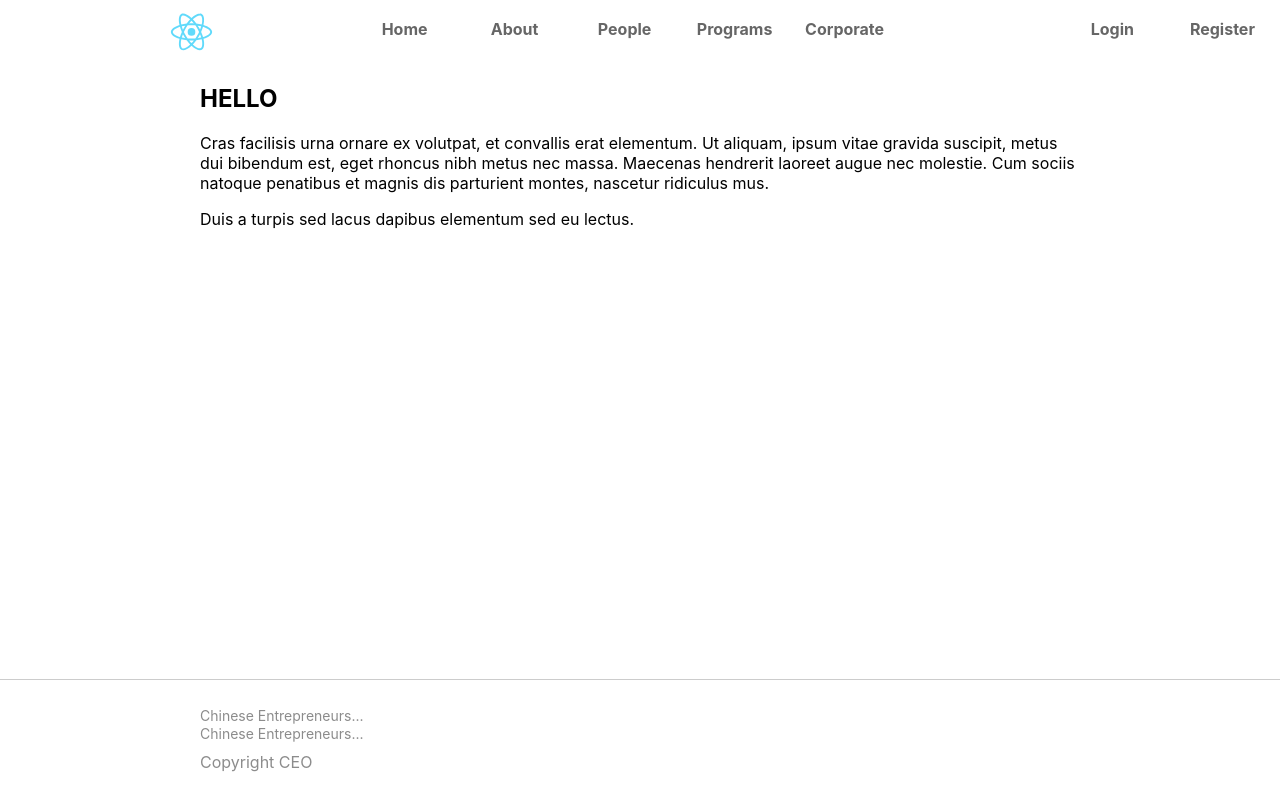
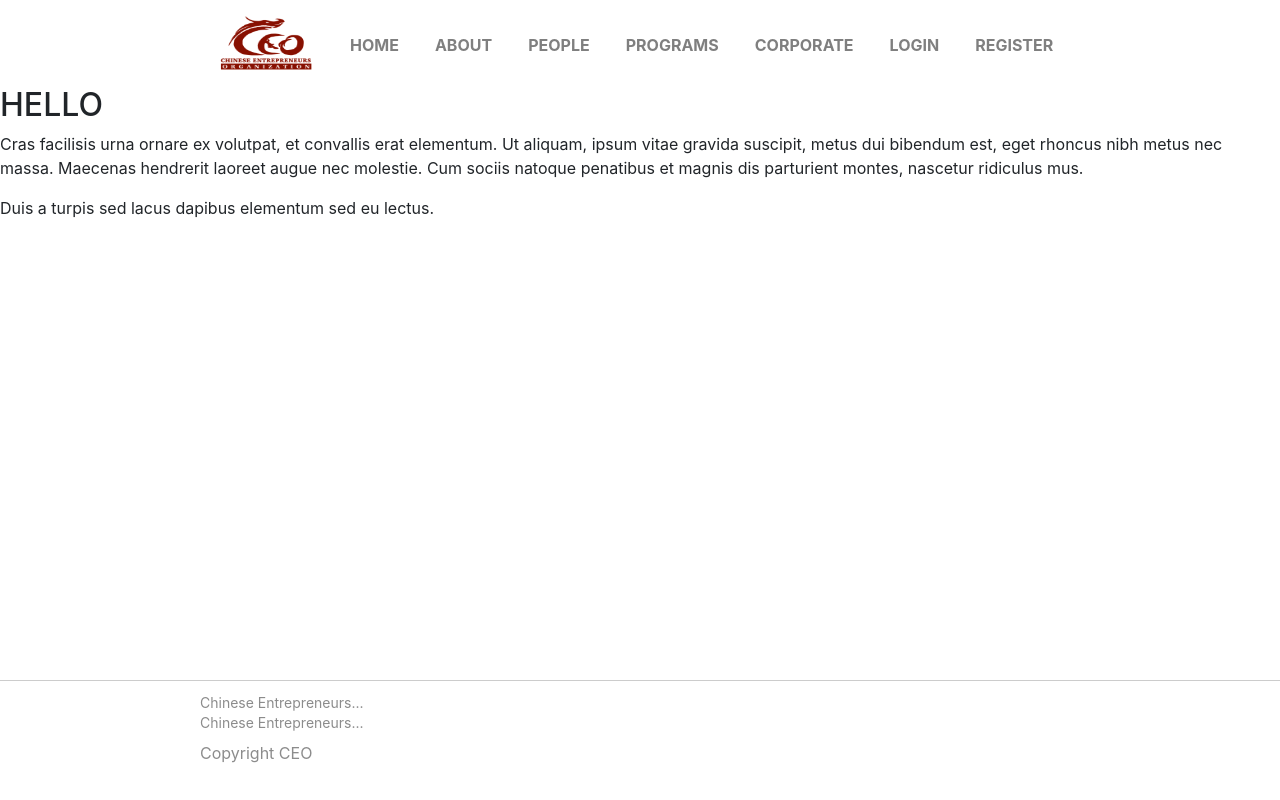
Before and after one commit to ceomarketing/ceoceo, a React (Create React App) app: page /#/ in a window 1280 px wide. Built offline with nearby package versions, Linux system fonts and the light colour scheme.

Commit message:
updated routing

```diff
--- a/public/index.html
+++ b/public/index.html
@@ -22,6 +22,12 @@
       work correctly both with client-side routing and a non-root public URL.
       Learn how to configure a non-root public URL by running `npm run build`.
     -->
+    <link
+      rel="stylesheet"
+      href="https://maxcdn.bootstrapcdn.com/bootstrap/4.3.1/css/bootstrap.min.css"
+      integrity="sha384-ggOyR0iXCbMQv3Xipma34MD+dH/1fQ784/j6cY/iJTQUOhcWr7x9JvoRxT2MZw1T"
+      crossorigin="anonymous"
+    />
     <title>CEOCEO</title>
   </head>
   <body>
--- a/src/App.css
+++ /dev/null
@@ -1,52 +0,0 @@
-
-
-.header li, .header ul {
-  display: inline;
-  list-style-type: none;
-  margin: 0;
-}
-
-.header {
-  /*background-color: #111;*/
-  padding: 0;
-  margin: 0;
-  display: flex;
-  flex-direction: row;
-  align-content: space-around;
-  height: 64px;
-}
-
-.header li a {
-  color: #666666;
-  font-weight: bold;
-  text-decoration: none;
-  padding: 15px;
-  display: inline-block;
-  border-top: 4px solid white;
-  width: 80px;
-  text-align: center;
-}
-
-.header li a:hover {
-  color: #a1271f;
-  cursor: pointer;
-  border-top: 4px solid #a1271f;
-}
-
-.header img {
-  padding: 7px;
-  flex: 1;
-  padding-left: 80px;
-}
-
-.headerMenu {
-  flex: 3;
-}
-
-.headerUser {
-  flex: 1;
-}
-
-.content {
-  padding: 0px 200px;
-}
--- a/src/App.js
+++ b/src/App.js
@@ -1,53 +1,10 @@
 import React, { Component } from "react";
-import {
-  Route,
-  NavLink,
-  HashRouter
-} from "react-router-dom";
-import './App.css';
-import logo from './logo.svg';
-
-import Home from "./components/Home";
-import About from "./components/About";
-import People from "./components/People";
-import Programs from './components/Programs';
-import Corporate from './components/Corporate';
-import Login from './components/Login';
-import Register from './components/Register';
-import Footer from './components/Footer';
-
+import Main from './components/Main';
 
 class App extends Component {
   render() {
     return (
-        <HashRouter>
-          <div>
-            <div className="header">
-              <img src={logo} width="50" height="50" alt="Logo" />
-              <ul className="headerMenu">
-                <li><NavLink to="/">Home</NavLink></li>
-                <li><NavLink to="/about">About</NavLink></li>
-                <li><NavLink to="/people">People</NavLink></li>
-
-                <li><NavLink to="/programs">Programs</NavLink></li>
-                <li><NavLink to="/corporate">Corporate</NavLink></li>
-              </ul>
-              <ul className="headerUser">
-                <li className="login"><NavLink to="/register">Login</NavLink></li>
-                <li className="register"><NavLink to="/register">Register</NavLink></li>
-              </ul>
-            </div>
-            <div className="content">
-              <Route exact path="/" component={Home}/>
-              <Route path="/about" component={About}/>
-              <Route path="/people" component={People}/>
-              <Route path="/programs" component={Programs}/>
-              <Route path="/corporate" component={Corporate}/>
-              <Route path="/register" component={Register}/>
-            </div>
-            <Footer />
-          </div>
-        </HashRouter>
+      <Main />
     );
   }
 }
--- /dev/null
+++ b/src/components/Main.js
@@ -0,0 +1,84 @@
+import React, { Component } from "react";
+import {
+  Route,
+  HashRouter
+} from "react-router-dom";
+
+import Navbar from 'react-bootstrap/Navbar';
+import Nav from 'react-bootstrap/Nav';
+import NavDropdown from 'react-bootstrap/NavDropdown';
+import '../css/main.css';
+
+import Home from "./Home";
+import About from "./About";
+import People from "./People";
+import Programs from './Programs';
+import Corporate from './Corporate';
+import Login from './Login';
+import Register from './Register';
+import Footer from './Footer';
+
+
+class Main extends Component {
+  render() {
+    return (
+        <HashRouter>
+          <div>
+            <div className="header">
+            <Navbar className="fullWidth" collapseOnSelect expand="lg">
+              <Navbar.Brand href="#/">
+                <img
+                  src="images/ceo_logo.png"
+                  width="100"
+                  height="60"
+                  className="d-inline-block align-top"
+                  alt="React Bootstrap logo"
+                />
+              </Navbar.Brand>
+              <Navbar.Toggle aria-controls="responsive-navbar-nav" />
+              <Navbar.Collapse id="responsive-navbar-nav">
+                <Nav className="mr-auto">
+                  <Nav.Link href="#/">HOME</Nav.Link>
+                  <Nav.Link href="#/about">ABOUT</Nav.Link>
+                  <NavDropdown title="PEOPLE" id="collasible-nav-dropdown">
+                    <NavDropdown.Item>EXECUTIVE TEAM</NavDropdown.Item>
+                    <NavDropdown.Item>GUESTS &#38; SPEAKERS</NavDropdown.Item>
+                    <NavDropdown.Item>COMMUNITY</NavDropdown.Item>
+                  </NavDropdown>
+                  <NavDropdown title="PROGRAMS" id="collasible-nav-dropdown">
+                    <NavDropdown.Item>SPEAKER SERIES</NavDropdown.Item>
+                    <NavDropdown.Item>INNOVATION MIXER</NavDropdown.Item>
+                    <NavDropdown.Item>SMALL GROUP DINNER</NavDropdown.Item>
+                    <NavDropdown.Item>FRIDAY HAPPY HOUR</NavDropdown.Item>
+                    <NavDropdown.Item>CHINA STARTUP TREK</NavDropdown.Item>
+                    <NavDropdown.Item>PITCH NIGHT</NavDropdown.Item>
+                    <NavDropdown.Item>FUTURE @ CEO</NavDropdown.Item>
+                  </NavDropdown>
+                  <NavDropdown title="CORPORATE" id="collasible-nav-dropdown">
+                    <NavDropdown.Item href="#action/3.1">SPONSORS</NavDropdown.Item>
+                    <NavDropdown.Item href="#action/3.2">INTEREST FORM</NavDropdown.Item>
+                  </NavDropdown>
+                </Nav>
+                <Nav className="justify-content-end">
+                  <Nav.Link className="login">LOGIN</Nav.Link>
+                  <Nav.Link className="register" href="#/register">REGISTER</Nav.Link>
+                </Nav>
+              </Navbar.Collapse>
+            </Navbar>
+            </div>
+            <div className="content">
+              <Route exact path="/" component={Home}/>
+              <Route path="/about" component={About}/>
+              <Route path="/people" component={People}/>
+              <Route path="/programs" component={Programs}/>
+              <Route path="/corporate" component={Corporate}/>
+              <Route path="/register" component={Register}/>
+            </div>
+            <Footer />
+          </div>
+        </HashRouter>
+    );
+  }
+}
+
+export default Main;
--- a/src/css/footer.css
+++ b/src/css/footer.css
@@ -10,6 +10,13 @@
 	display: flex;
 	flex-direction: row;
 	padding: 0px 200px;
+	background-color: white;
+}
+
+@media only screen and (max-width: 992px) {
+  .footer {
+    display: none;
+  }
 }
 
 .copyright {
--- /dev/null
+++ b/src/css/main.css
@@ -0,0 +1,70 @@
+
+.header {
+  /*background-color: #111;*/
+  padding: 0 200px;
+  margin: 0;
+}
+
+@media only screen and (max-width: 992px) {
+  .header {
+    padding: 0 !important;
+  }
+}
+
+.fullWidth {
+  width: 100%;
+}
+
+#responsive-navbar-nav {
+  width: 100%;
+}
+
+.navbar-nav > .nav-link, .dropdown.nav-item > .nav-link {
+  color: rgba(0,0,0,.5);
+  font-weight: bold;
+  margin: 0px 10px;
+  text-align: center;
+  border-top: 4px solid white;
+}
+
+.dropdown-item {
+  color: rgba(0,0,0,.5);
+  font-weight: bold;
+  padding: 8px;
+  margin: 10px;
+}
+
+.dropdown-item:hover {
+  color: #a1271f !important;
+  background-color: transparent !important;
+}
+
+.nav-link:hover {
+  color: #a1271f !important;
+  cursor: pointer;
+  border-top: 4px solid #a1271f !important;
+}
+
+a.nav-link.active:not(.register) {
+  color: #a1271f !important;
+}
+
+.register.active, .login.active {
+  color: rgba(0,0,0,.5) !important;
+}
+
+.show > .nav-link {
+  color: #a1271f !important;
+  border-top: 4px solid #a1271f !important;
+}
+
+.dropdown-toggle::after {
+  display: none;
+}
+
+.dropdown-menu {
+  border: none;
+  border-radius: 0px;
+  border-top: 1px solid #f2f2f2;
+  background-color: none;
+}
```
Also changed, not shown: public/images/ceo_logo.png (added).
